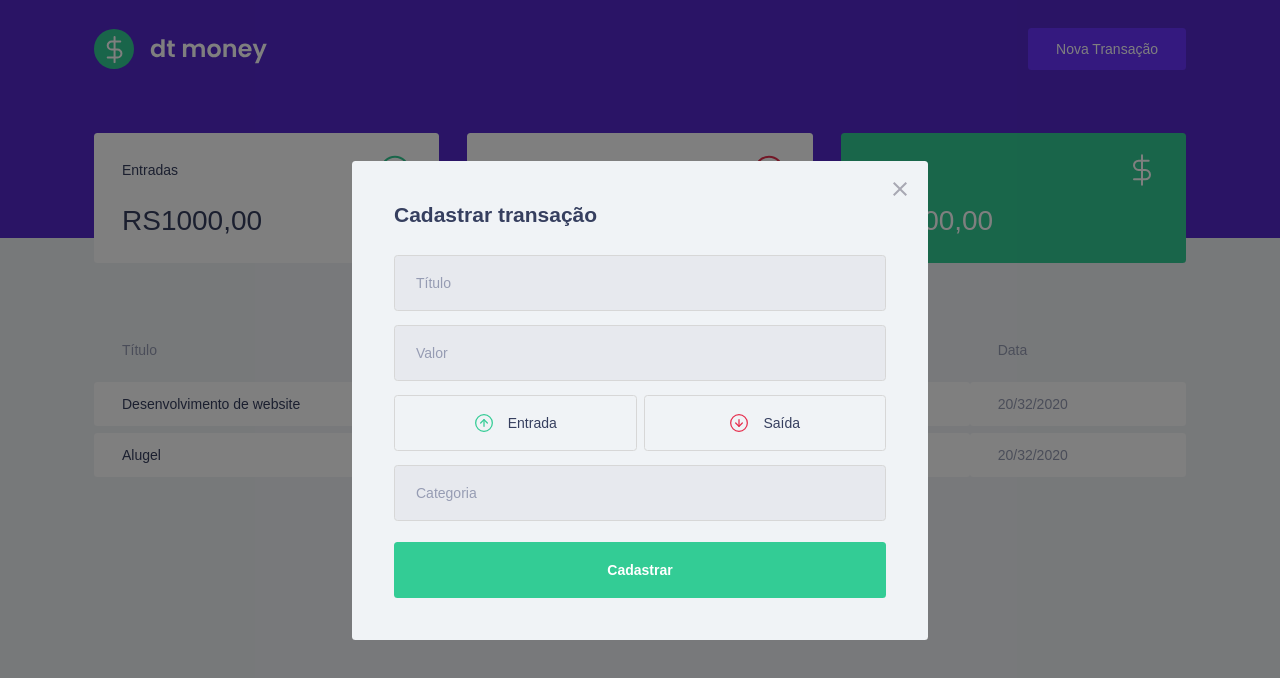
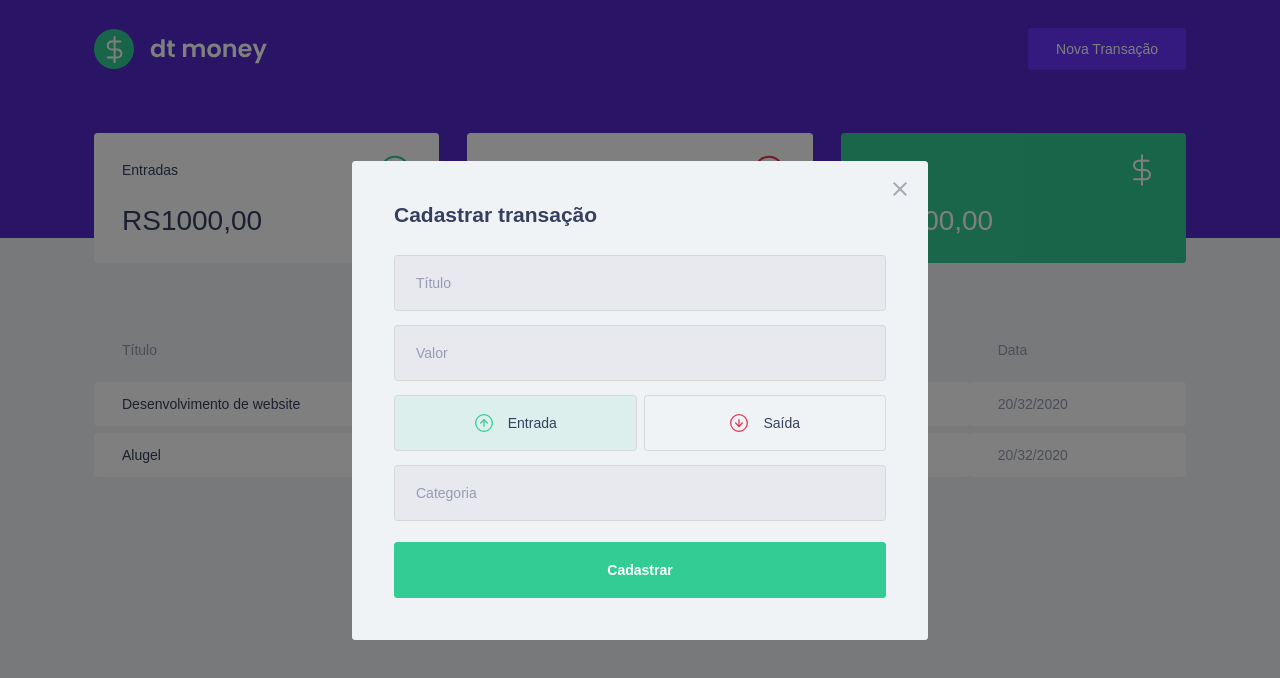
Before and after one commit to joaoMarinho94/dtmoney, a React (Create React App) app: page / in a window 1280 px wide. Both pictures are taken after a click on the button "Nova Transação". Shown: the top 678 px of the page. Built offline with nearby package versions, Linux system fonts and the light colour scheme; no server answers; a web font is replaced by a local one; what miragejs would draw is missing.

Commit message:
feat: add styled to button radio box

```diff
--- a/src/NewTransactionModal/index.tsx
+++ b/src/NewTransactionModal/index.tsx
@@ -1,7 +1,7 @@
-import React from "react";
+import React, { useState } from "react";
 import Modal from "react-modal";
 
-import { Form, TransactionTypeContainer } from "./styles";
+import { Form, TransactionTypeContainer, RadioBox } from "./styles";
 
 import closeImg from "../assets/close.svg";
 import incomeImg from "../assets/income.svg";
@@ -18,6 +18,8 @@ export const NewTransactionModal: React.FC<Props> = ({
   isOpen,
   onRequestClose,
 }) => {
+  const [type, setType] = useState("deposit");
+
   return (
     <Modal
       isOpen={isOpen}
@@ -41,15 +43,25 @@ export const NewTransactionModal: React.FC<Props> = ({
         <input type="text" placeholder="Valor" />
 
         <TransactionTypeContainer>
-          <button type="button">
+          <RadioBox
+            type="button"
+            isActive={type === 'deposit'}
+            activeColor="green"
+            onClick={() => setType("deposit")}
+          >
             <img src={incomeImg} alt="Entrada" />
             <span>Entrada</span>
-          </button>
+          </RadioBox>
 
-          <button type="button">
+          <RadioBox
+            type="button"
+            isActive={type === 'withdraw'}
+            activeColor="red"
+            onClick={() => setType("withdraw")}
+          >
             <img src={outcomeImg} alt="Saída" />
             <span>Saída</span>
-          </button>
+          </RadioBox>
         </TransactionTypeContainer>
 
         <input type="text" placeholder="Categoria" />
--- a/src/NewTransactionModal/styles.ts
+++ b/src/NewTransactionModal/styles.ts
@@ -1,5 +1,5 @@
 import styled from 'styled-components';
-import {darken} from 'polished'
+import { darken, transparentize } from 'polished'
 
 export const Form = styled.form`
   h2{
@@ -54,12 +54,26 @@ export const TransactionTypeContainer = styled.div`
   display: grid;
   grid-template-columns: 1fr 1fr;
   gap: 0.5rem;
+`;
 
-  button{
+interface RadioBoxProps {
+  isActive: boolean;
+  activeColor: 'green' | 'red';
+}
+
+const colors = {
+  green: '#33cc95',
+  red: '#e52e4d'
+}
+
+export const RadioBox = styled.button<RadioBoxProps>`
   height: 4rem;
   border: 1px solid #d7d7d7;
   border-radius: 0.25rem;
-    background: transparent;
+
+  background: ${({ isActive, activeColor }) => isActive
+    ? transparentize(0.9, colors[activeColor])
+    : 'transparent'};
 
   display: flex;
   align-items: center;
@@ -82,5 +96,4 @@ export const TransactionTypeContainer = styled.div`
     font-size: 1rem;
     color: var(--text-title);
   }
-  }
 `;
```
Lines whose indentation alone changed are shown as unchanged.
